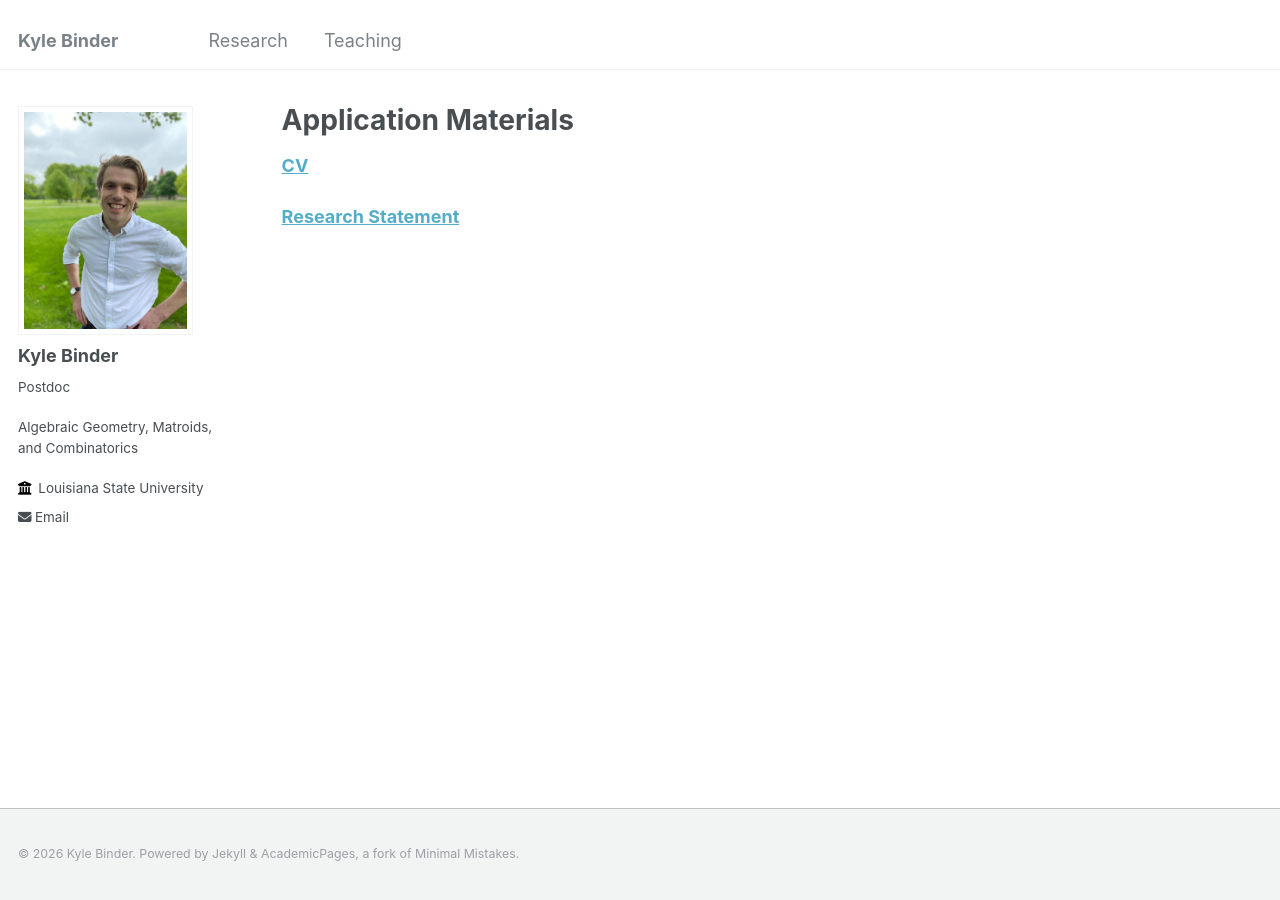
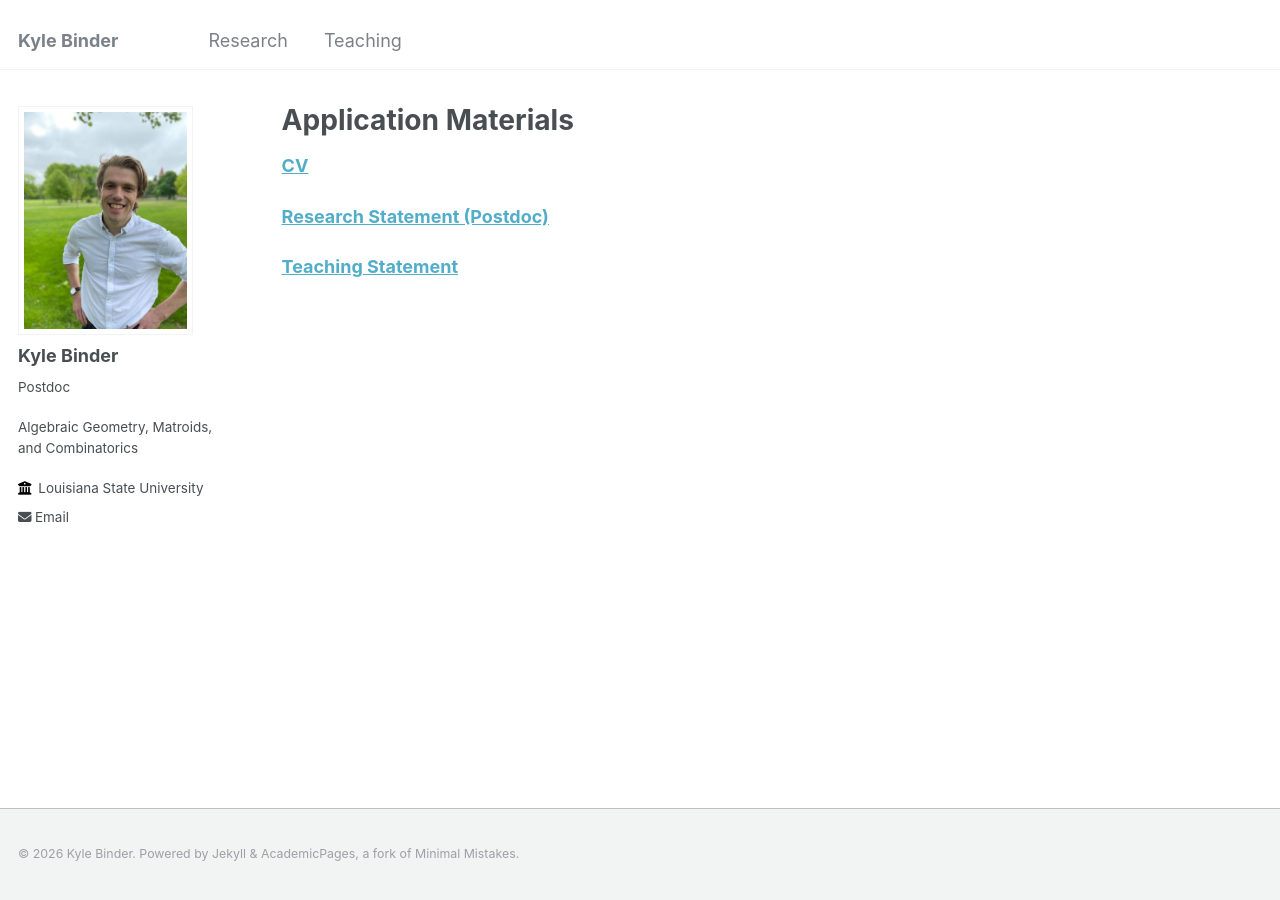
Before and after one commit to bindercommakyle/bindercommakyle.github.io, a Jekyll site: the page built from _pages/applicationMaterials.md, in a window 1280 px wide. Built offline with Jekyll 4.4.1, drawn with Linux system fonts in a browser that asks for light colours.

Commit message:
Update applicationMaterials.md

```diff
--- a/_pages/applicationMaterials.md
+++ b/_pages/applicationMaterials.md
@@ -6,4 +6,6 @@ author_profile: true
 ---
 **[CV](https://bindercommakyle.github.io/files/binderCV.pdf)**
 
-**[Research Statement](https://bindercommakyle.github.io/files/binderResearchStatement.pdf)** <br>
+**[Research Statement (Postdoc)](https://bindercommakyle.github.io/files/binderResearchStatement.pdf)**
+
+**[Teaching Statement](https://bindercommakyle.github.io/files/teachingStatement.pdf)**
```
